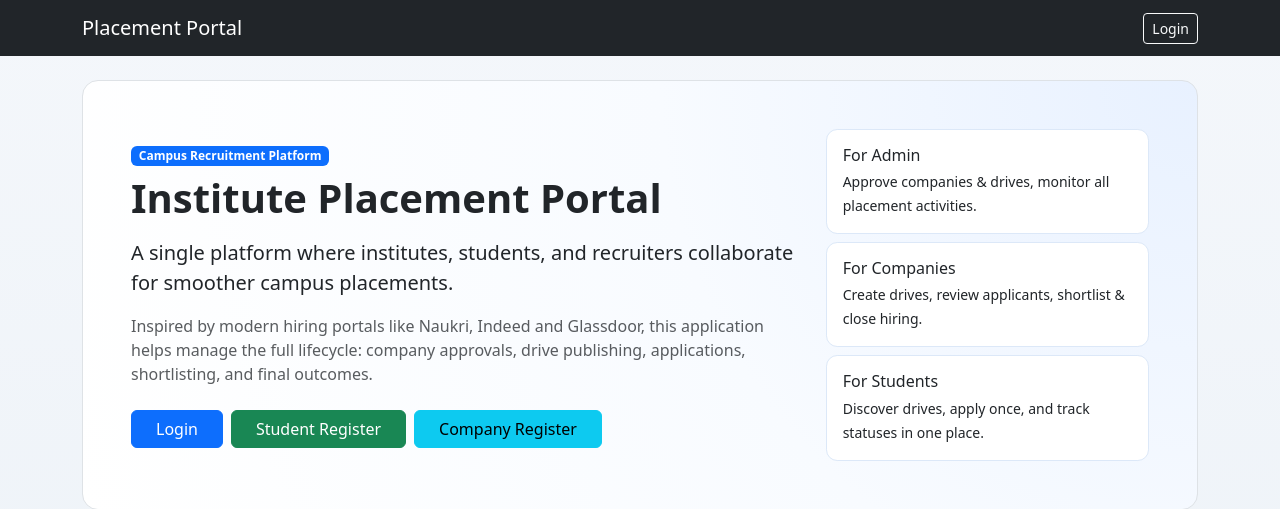
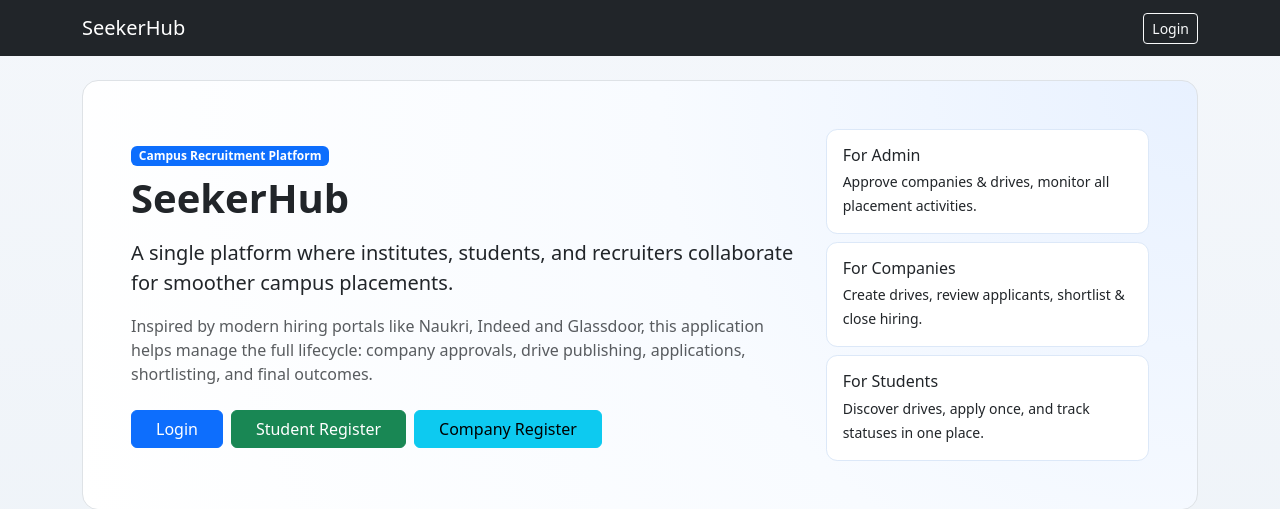
Before and after one commit to Akshayakeerthi/placement-Portal-1, a Flask app: page / in a window 1280 px wide. Shown: the top 509 px of the page. Run offline with Flask 3, Linux system fonts and the light colour scheme.

Commit message:
Rename homepage site name to SeekerHub

```diff
--- a/templates/base.html
+++ b/templates/base.html
@@ -3,14 +3,14 @@
 <head>
   <meta charset="utf-8">
   <meta name="viewport" content="width=device-width, initial-scale=1">
-  <title>Placement Portal</title>
+  <title>SeekerHub</title>
   <link href="https://cdn.jsdelivr.net/npm/bootstrap@5.3.3/dist/css/bootstrap.min.css" rel="stylesheet">
   <link rel="stylesheet" href="{{ url_for('static', filename='styles.css') }}">
 </head>
 <body>
 <nav class="navbar navbar-expand-lg navbar-dark bg-dark">
   <div class="container">
-    <a class="navbar-brand" href="{{ url_for('home') }}">Placement Portal</a>
+    <a class="navbar-brand" href="{{ url_for('home') }}">SeekerHub</a>
     <div class="ms-auto d-flex gap-2 align-items-center">
       {% if session_user %}
       <span class="badge text-bg-light">{{ session_user.username }} | {{ session_user.role }}</span>
--- a/templates/home.html
+++ b/templates/home.html
@@ -4,7 +4,7 @@
   <div class="row align-items-center g-4">
     <div class="col-lg-8">
       <span class="badge text-bg-primary mb-2">Campus Recruitment Platform</span>
-      <h1 class="display-6 fw-bold mb-3">Institute Placement Portal</h1>
+      <h1 class="display-6 fw-bold mb-3">SeekerHub</h1>
       <p class="lead mb-3">A single platform where institutes, students, and recruiters collaborate for smoother campus placements.</p>
       <p class="text-muted mb-4">Inspired by modern hiring portals like Naukri, Indeed and Glassdoor, this application helps manage the full lifecycle: company approvals, drive publishing, applications, shortlisting, and final outcomes.</p>
       <div class="d-flex flex-wrap gap-2">
```
